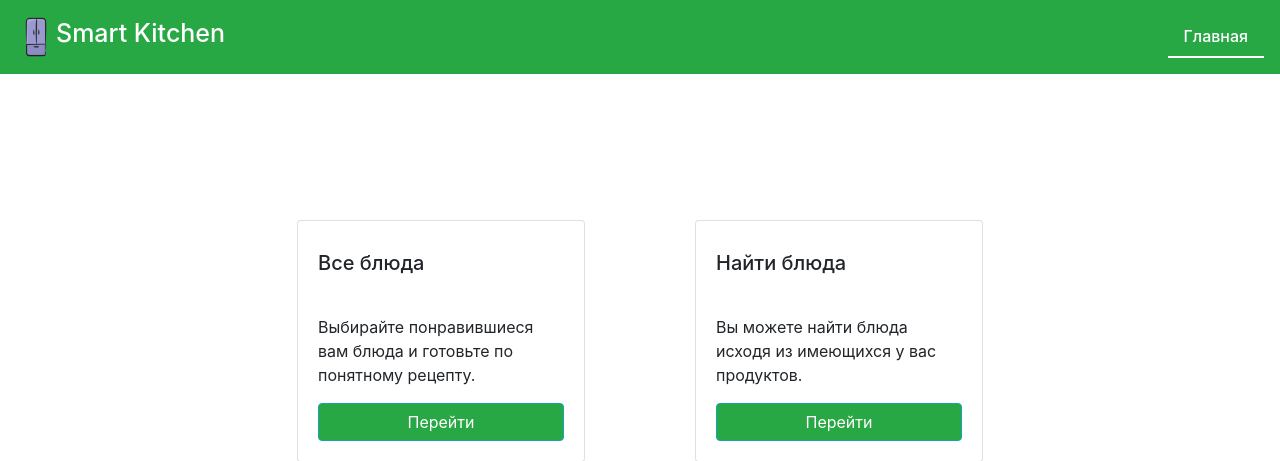
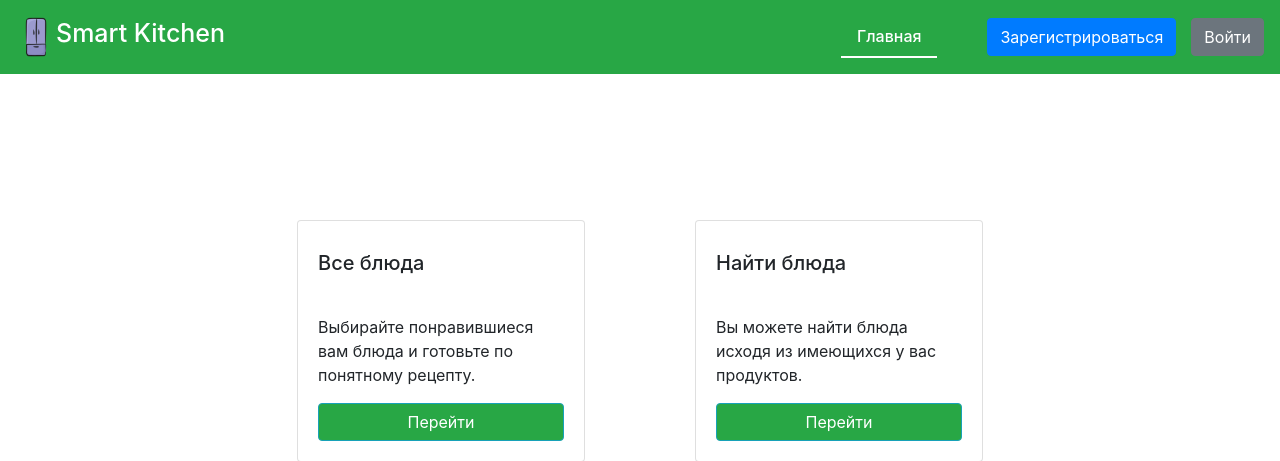
Before and after one commit to Er01Egor/Flask-Project, a Flask app: page / in a window 1280 px wide. Shown: the top 461 px of the page. Run offline with Flask 3, Linux system fonts and the light colour scheme; some libraries are stand-ins or nearby versions.

Commit message:
заготовка к регистрации и авторизации

```diff
--- a/main.py
+++ b/main.py
@@ -50,5 +50,15 @@ def recipe(id_dish):
         return render_template('recipe_for_dishes.html', recipes=recipes, id_dish=id_dish, dish_info=res_info)
 
 
+@app.route('/register')
+def register():
+    pass
+
+
+@app.route('/login')
+def login():
+    pass
+
+
 if __name__ == '__main__':
     app.run(port=8080, host='127.0.0.1')
--- a/static/css/style.css
+++ b/static/css/style.css
@@ -183,3 +183,7 @@ footer p {
     margin-bottom: 20px;
     margin-right: 20px;
 }
+.registr_butt {
+    margin-left: 50px;
+    margin-right:15px;
+}
--- /dev/null
+++ b/templates/authorization.html
@@ -0,0 +1,6 @@
+{% extends "base.html" %}
+
+{% block content %}
+
+
+{% endblock %}
--- a/templates/base.html
+++ b/templates/base.html
@@ -21,6 +21,8 @@
                    href="{{ url_for('index') }}">Главная</a>
             </li>
         </ul>
+        <a class="registr_butt btn btn-primary " href="/register">Зарегистрироваться</a>
+        <a class="btn btn-secondary" href="/login">Войти</a>
     </nav>
 </header>
 <!-- Begin page content -->
--- /dev/null
+++ b/templates/registration.html
@@ -0,0 +1,6 @@
+{% extends "base.html" %}
+
+{% block content %}
+
+
+{% endblock %}
```
